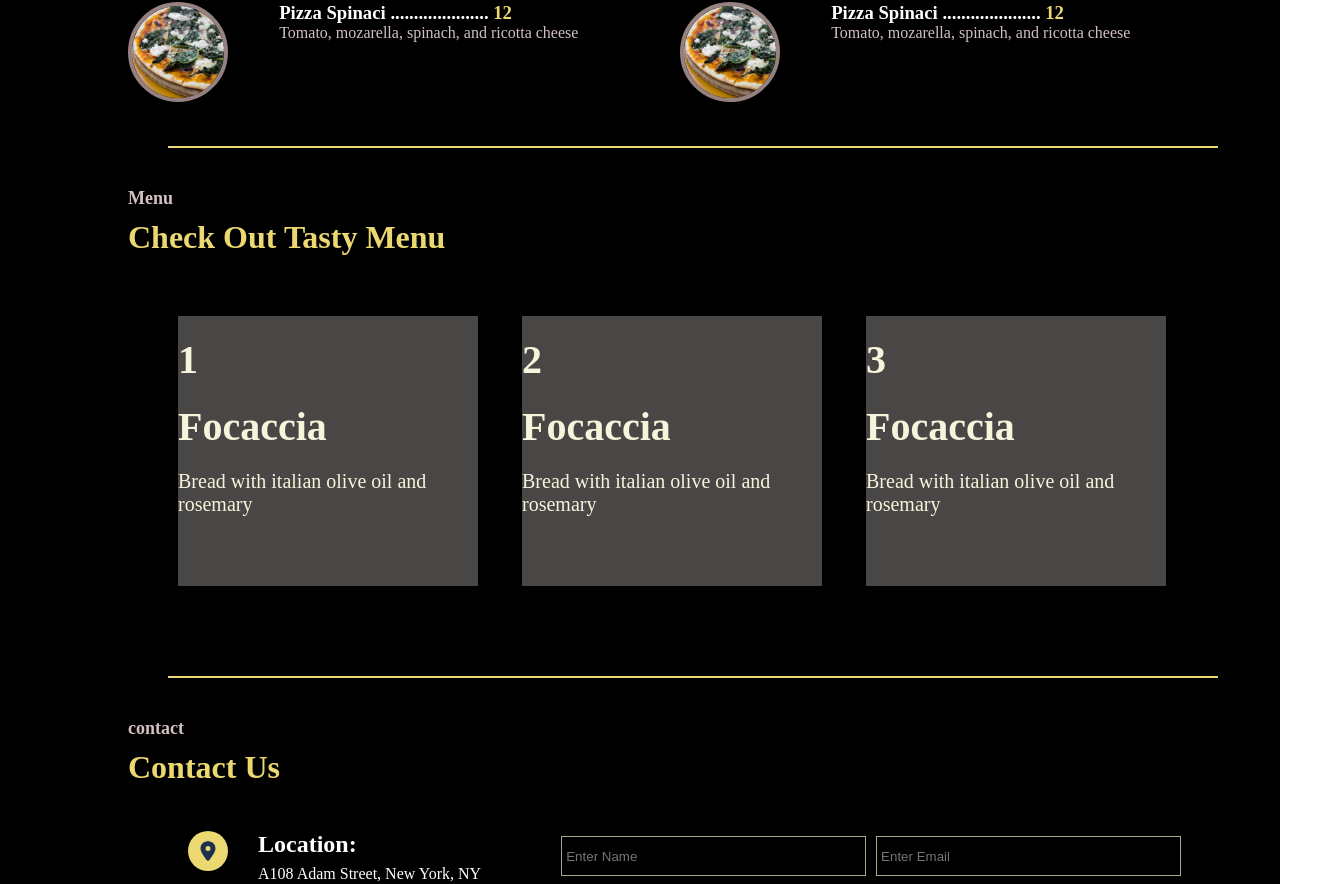
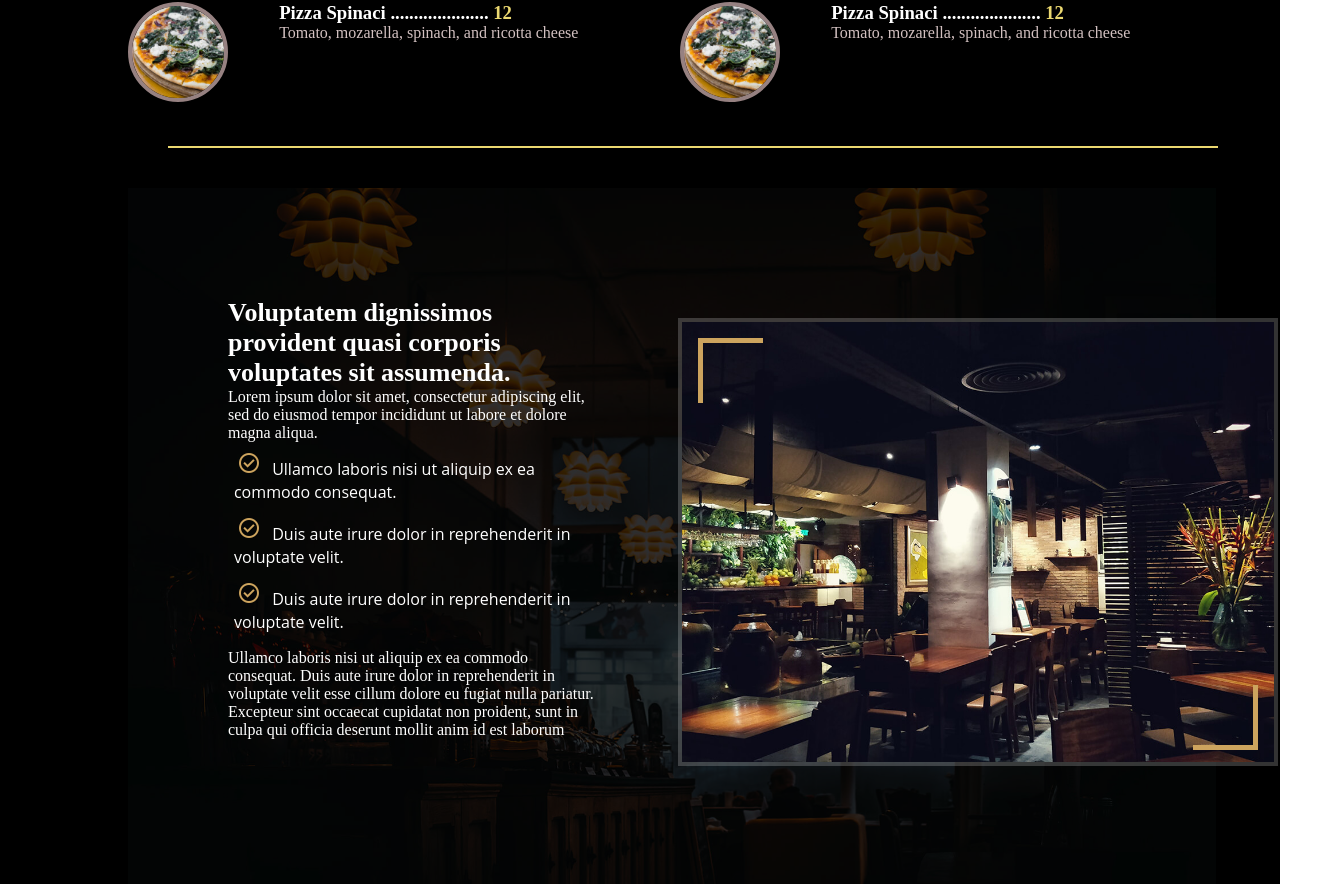
Before and after one commit to arunlakshmikabilan1982/ReactDemo-Restaurant, a React (Create React App) app: page / in a window 1280 px wide. Shown: the part 748-1632 px from the top of the page, 1328 px wide, since content can reach past the window. Built offline with nearby package versions, Linux system fonts and the light colour scheme.

Commit message:
Added About component
made changes of import about component  in the main component
and add css styling in index.css and added images in the images folder , added select style in index.html

```diff
--- a/public/index.html
+++ b/public/index.html
@@ -15,6 +15,10 @@
       user's mobile device or desktop. See https://developers.google.com/web/fundamentals/web-app-manifest/
     -->
     <link rel="manifest" href="%PUBLIC_URL%/manifest.json" />
+    <link
+      rel="stylesheet"
+      href="https://fonts.googleapis.com/css2?family=Material+Symbols+Outlined:opsz,wght,FILL,GRAD@20..48,100..700,0..1,-50..200"
+    />
     <!--
       Notice the use of %PUBLIC_URL% in the tags above.
       It will be replaced with the URL of the `public` folder during the build.
--- /dev/null
+++ b/src/components/About.js
@@ -0,0 +1,47 @@
+export function About() {
+  const about = [
+    {
+      heading:
+        "Voluptatem dignissimos provident quasi corporis voluptates sit assumenda.",
+      content1:
+        "Lorem ipsum dolor sit amet, consectetur adipiscing elit, sed do eiusmod tempor incididunt ut labore et dolore magna aliqua.",
+      list1: "Ullamco laboris nisi ut aliquip ex ea commodo consequat.",
+      list2: "Duis aute irure dolor in reprehenderit in voluptate velit.",
+      list3:
+        "Ullamco laboris nisi ut aliquip ex ea commodo consequat. Duis aute irure dolor in reprehenderit in voluptate trideta storacalaperda mastiro dolore eu fugiat nulla pariatur.",
+      content2:
+        "Ullamco laboris nisi ut aliquip ex ea commodo consequat. Duis aute irure dolor in reprehenderit in voluptate velit esse cillum dolore eu fugiat nulla pariatur. Excepteur sint occaecat cupidatat non proident, sunt in culpa qui officia deserunt mollit anim id est laborum",
+      imageURL: "images/about.jpg",
+    },
+  ];
+  return (
+    <div class="about">
+      {about.map((about) => (
+        <div class="aboutRow">
+          <div class="aboutContent">
+            <h3>{about.heading} </h3>
+            <p>{about.content1} </p>
+            <ul>
+              <li>
+                <span class="material-symbols-outlined">check_circle</span>
+                <i></i> {about.list1}
+              </li>
+              <li>
+                <span class="material-symbols-outlined">check_circle</span>
+                <i></i> {about.list2}
+              </li>
+              <li>
+                <span class="material-symbols-outlined">check_circle</span>
+                <i></i> {about.list2}
+              </li>
+            </ul>
+            <p>{about.content2} </p>
+          </div>
+          <div class="about-img">
+            <img src={about.imageURL} alt="" />
+          </div>
+        </div>
+      ))}
+    </div>
+  );
+}
--- a/src/components/Main.js
+++ b/src/components/Main.js
@@ -1,6 +1,7 @@
 import { Heading } from "./Heading";
 import { Underline } from "./Underline";
 import { Whyus } from "./Whyus";
+import { About } from "./About";
 
 import "./components.css";
 
@@ -25,6 +26,7 @@ const data = [
 export function Main() {
   return (
     <div className="MainBox">
+      <About />
       <Heading title="Menu" description="Check Out Tasty Menu" />
       <Whyus support={data} />
       <Underline />
--- a/src/components/components.css
+++ b/src/components/components.css
@@ -2,9 +2,6 @@
   margin-left: 10vw;
   margin-right: 5vw;
   background-color: rgba(0, 0, 0, 0.877);
-}
-
-.ScollerBg {
 }
 
 .headingTitle {
@@ -124,7 +121,6 @@
 
 .ScollerBg {
   min-height: 100vh;
-  background-image: url("");
   color: white;
   background-size: cover;
   background-position: center;
--- a/src/index.css
+++ b/src/index.css
@@ -3,3 +3,110 @@
   padding: 0;
   box-sizing: border-box;
 }
+
+.about {
+  background: url("../public/images/about-bg.jpg") center center;
+  background-size: cover;
+  position: relative;
+  padding: 80px 0;
+  color: white;
+}
+.aboutRow {
+  display: inline-flex;
+}
+
+.about .aboutContent {
+  position: relative;
+  width: 500px;
+  padding: 30px;
+  padding-inline-start: 100px;
+}
+.about .about-img {
+  position: relative;
+  transition: 0.5s;
+  width: 600px;
+  margin: 50px;
+}
+
+.about .aboutContent h3 {
+  font-weight: 600;
+  font-size: 26px;
+}
+.material-symbols-outlined {
+  color: #cda45e;
+  padding: 3px;
+}
+.about .aboutContent ul {
+  font-family: "Open Sans", sans-serif;
+  list-style: none;
+  padding: 6px;
+}
+
+.about .aboutContent ul li {
+  padding-bottom: 10px;
+}
+
+.about .aboutContent ul i {
+  font-size: 20px;
+  padding-right: 4px;
+  color: #cda45e;
+}
+
+.about .aboutContent p:last-child {
+  margin-bottom: 0;
+}
+.about:before {
+  content: "";
+  background: rgba(0, 0, 0, 0.8);
+  position: absolute;
+  bottom: 0;
+  top: 0;
+  left: 0;
+  right: 0;
+}
+
+.about .about-img img {
+  max-width: 100%;
+  border: 4px solid rgba(255, 255, 255, 0.2);
+  position: relative;
+}
+
+.about .about-img::before {
+  position: absolute;
+  left: 20px;
+  top: 20px;
+  width: 60px;
+  height: 60px;
+  z-index: 1;
+  content: "";
+  border-left: 5px solid #cda45e;
+  border-top: 5px solid #cda45e;
+  transition: 0.5s;
+}
+
+.about .about-img::after {
+  position: absolute;
+  right: 20px;
+  bottom: 20px;
+  width: 60px;
+  height: 60px;
+  z-index: 2;
+  content: "";
+  border-right: 5px solid #cda45e;
+  border-bottom: 5px solid #cda45e;
+  transition: 0.5s;
+}
+
+.about .about-img:hover {
+  transform: scale(1.03);
+}
+
+.about .about-img:hover::before {
+  left: 10px;
+  top: 10px;
+}
+
+.about .about-img:hover::after {
+  right: 10px;
+  bottom: 10px;
+}
```
Also changed, not shown: public/images/about-bg.jpg (added), public/images/about.jpg (added).
